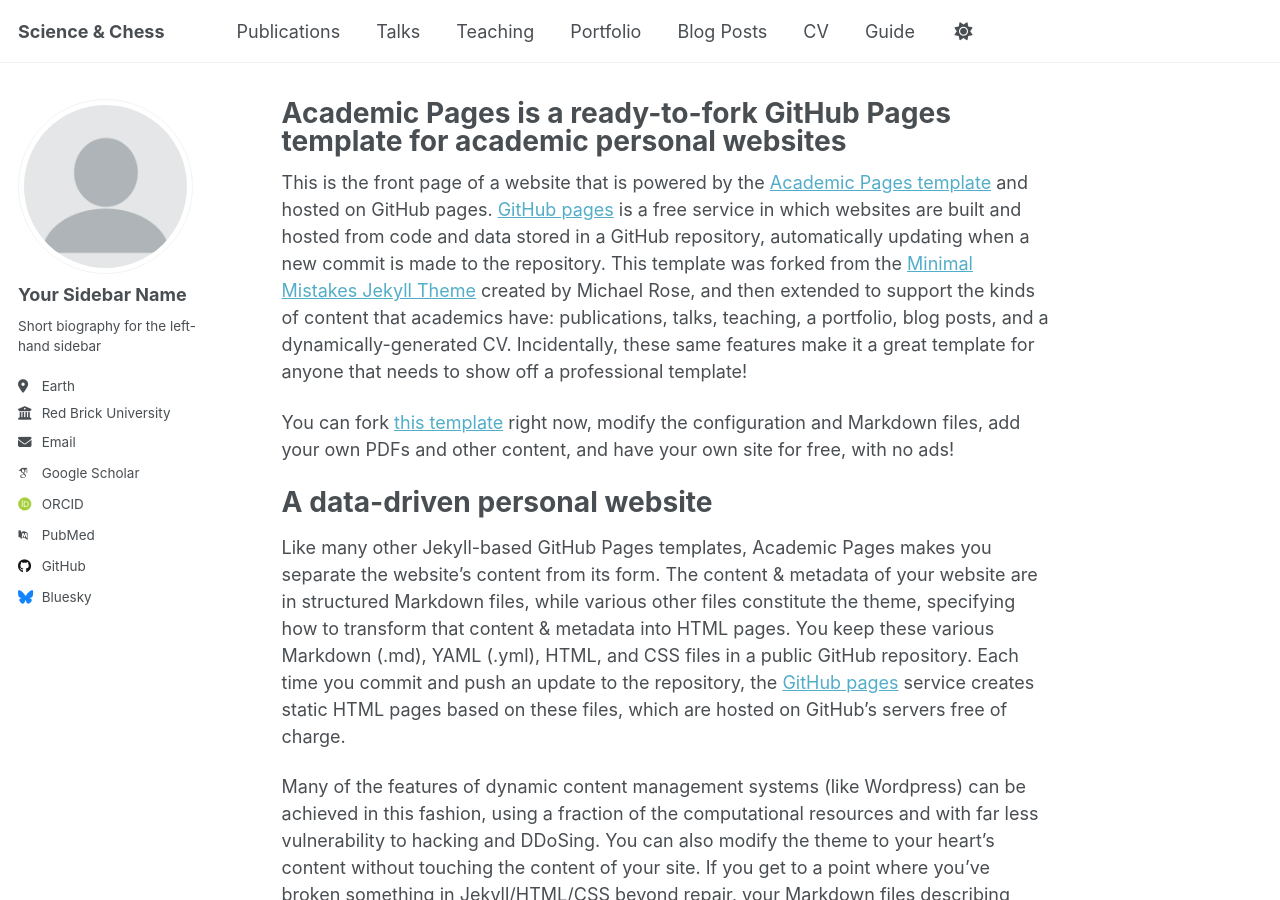
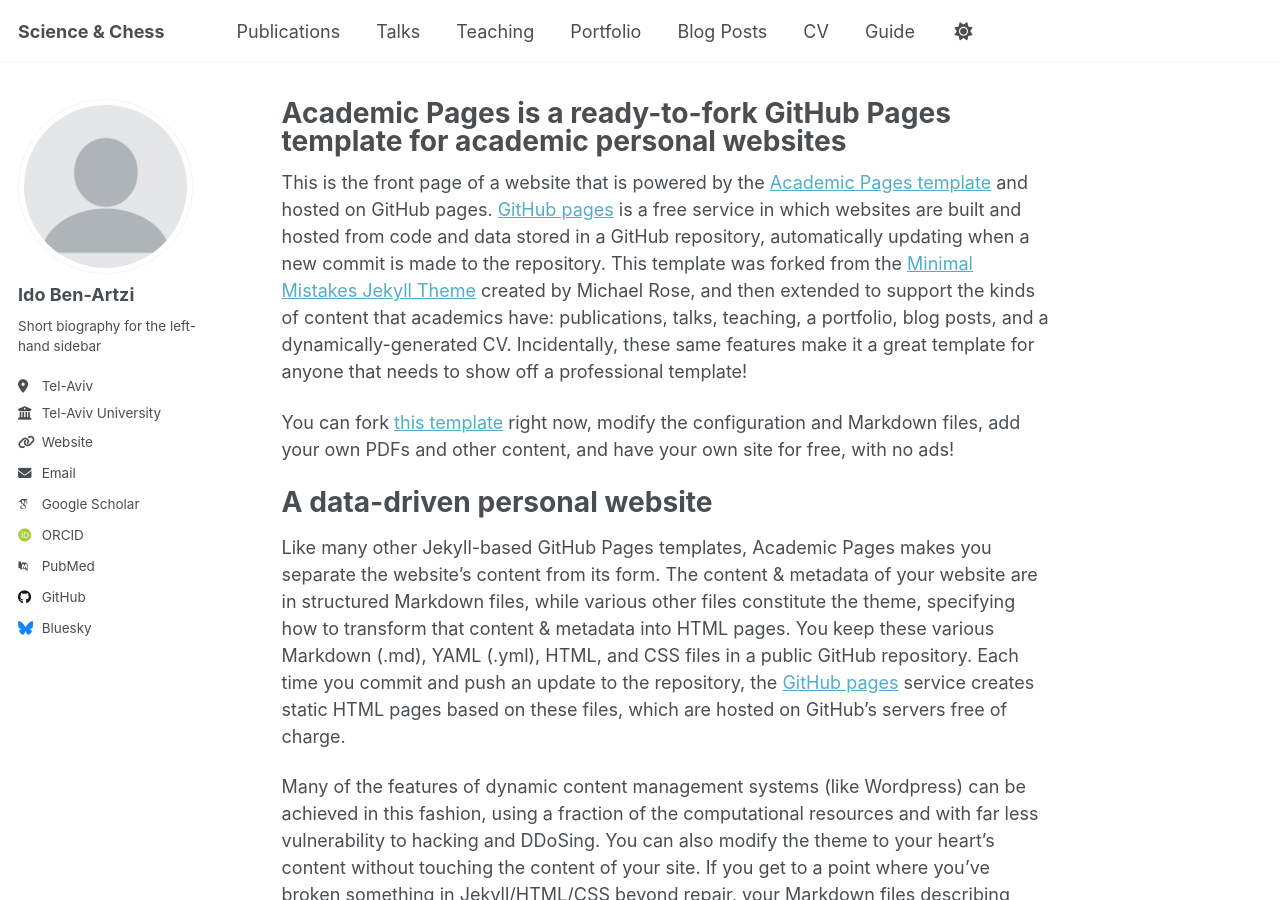
Before and after one commit to idoba2030/idoba2030.github.io, a Jekyll site: the page built from _pages/about.md, in a window 1280 px wide and 900 px high. Built offline with Jekyll 4.4.1, drawn with Linux system fonts in a browser that asks for light colours; some web fonts are replaced; a script that is not in the unit is left out.

Commit message:
Update _config.yml

```diff
--- a/_config.yml
+++ b/_config.yml
@@ -23,13 +23,13 @@
 author:
   # Biographic information
   avatar           : "profile.png"
-  name             : "Your Sidebar Name"
+  name             : "Ido Ben-Artzi"
   pronouns         : # example: "she/her"
   bio              : "Short biography for the left-hand sidebar"
-  location         : "Earth"
-  employer         : "Red Brick University"
-  uri              : # URL
-  email            : "none@example.org"
+  location         : "Tel-Aviv"
+  employer         : "Tel-Aviv University"
+  uri              : https://he.wikipedia.org/wiki/%D7%A2%D7%99%D7%93%D7%95_%D7%91%D7%9F-%D7%90%D7%A8%D7%A6%D7%99
+  email            : "ido.iba@gmail.com"
 
   # Academic websites
   academia         : # URL
```
